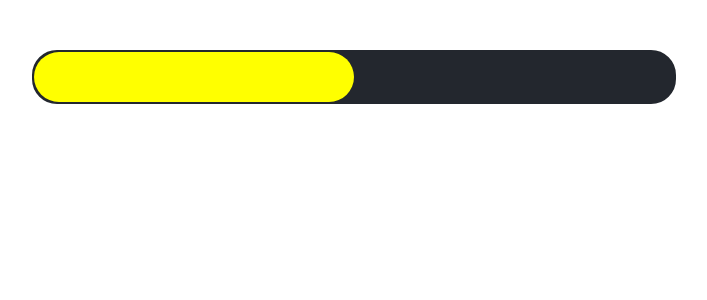
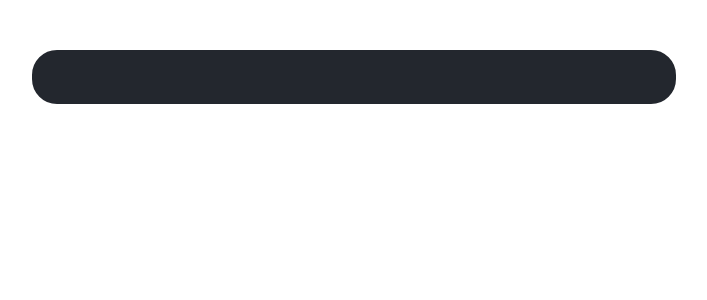
Before and after one commit to M8Eggman/React-Punchbag, a React (Vite) app: page / in a window 1280 px wide. Shown: the top 300 px of the page, without its empty margins (286-993 px from the left). Built offline with nearby package versions, Linux system fonts and the light colour scheme.

Commit message:
fonctionnalité pv

```diff
--- a/src/components/pdv/Pv.css
+++ b/src/components/pdv/Pv.css
@@ -8,7 +8,6 @@
   border: 2px #23272e solid;
 }
 .pvMax .pvActuel {
-  width: 25vw;
   height: 100%;
   background-color: yellow;
   border-radius: 25px;
--- a/src/components/pdv/Pv.jsx
+++ b/src/components/pdv/Pv.jsx
@@ -1,10 +1,12 @@
+import { useState } from "react";
 import "./Pv.css";
 
 function Pv() {
+  const [pv, setPv] = useState(0);
   return (
     <>
       <div className="pvMax">
-        <div className="pvActuel"></div>
+        <div className="pvActuel" style={{ width: pv + "vw" }}></div>
       </div>
     </>
   );
```
